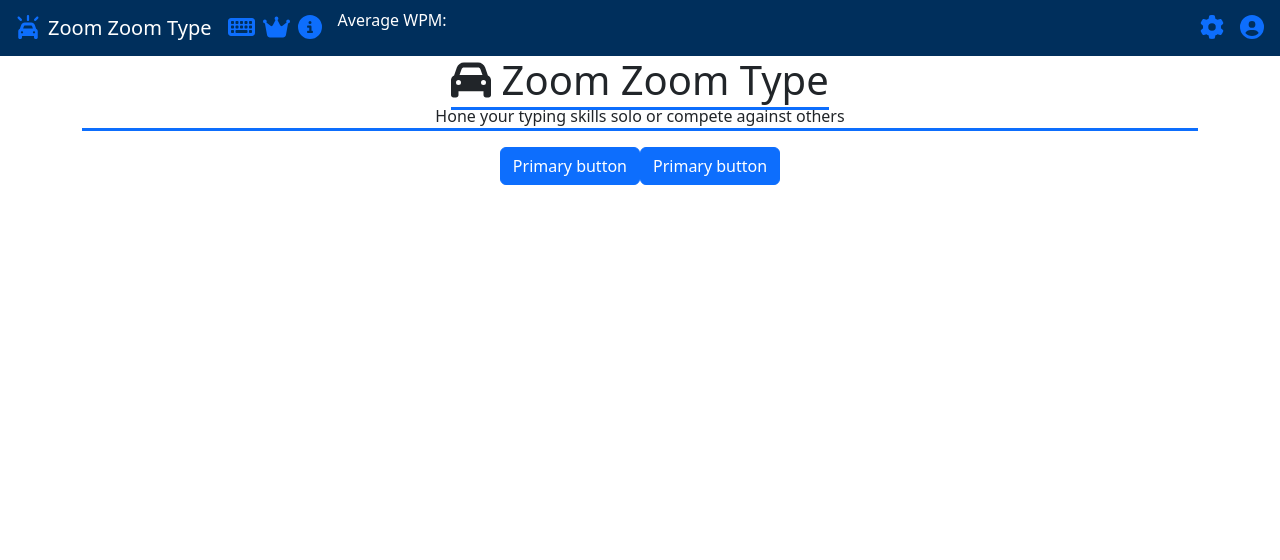
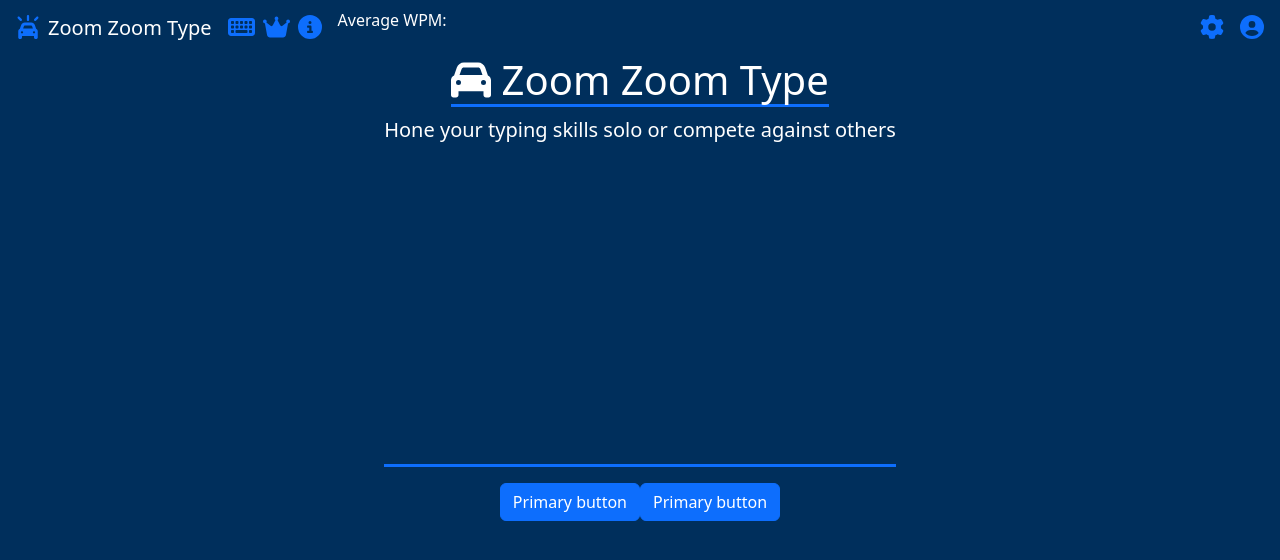
Before and after one commit to eHag-FRU/ZoomZoomType, a React (Vite) app in the folder client/: page / in a window 1280 px wide. Shown: the top 560 px of the page. Built offline with nearby package versions, Linux system fonts and the light colour scheme.

Commit message:
added a bit more work to home page, still figuring out how to center and align stuff using bootstrap

```diff
--- a/client/src/App.jsx
+++ b/client/src/App.jsx
@@ -24,9 +24,8 @@ library.add(faCarOn, faCrown, faKeyboard,faCircleInfo, faGear, faCircleUser);
 function App() {
 
   return (
-    <div className='app-container'>
+    <div className='app-container  theme-d5'>
       <NavBar></NavBar>
-
       <Routes>
         <Route path='/' element={<Home/>}/>
         <Route path='/Home' element={<Home/>}/>
--- a/client/src/components/Home.jsx
+++ b/client/src/components/Home.jsx
@@ -1,21 +1,23 @@
 import React from 'react';
 import { FontAwesomeIcon } from '@fortawesome/react-fontawesome';
-import { faCoffee, faUser, faCar } from '@fortawesome/free-solid-svg-icons';
+import { faCar } from '@fortawesome/free-solid-svg-icons';
 
 
 const Home = () => {
 
 
     return (
-        <div className = "container col text-center" align-items-center>
-            <h1 className="border-bottom border-3 border-primary d-inline"><FontAwesomeIcon icon={faCar}/> Zoom Zoom  Type</h1>
-            <p className="col align-items-center border-bottom border-3 border-primary ">
+        <div className="d-flex flex-column justify-content-center align-items-center min-vh-100 theme-d5 text-center">            <h1 className="border-bottom border-3 border-primary d-inline">
+                <FontAwesomeIcon icon={faCar}/> Zoom Zoom  Type
+            </h1>
+            <p className="lead col align-items-center border-bottom border-3 border-primary ">
                 Hone your typing skills solo or compete against others
             </p>
             <div className="col">
-                <button className="btn btn-primary mb-3">Primary button</button>
-                <button className="btn btn-primary mb-3">Primary button</button>
+                <button className="btn btn-large btn-primary mb-3">Primary button</button>
+                <button className="btn btn-large btn-primary mb-3">Primary button</button>
             </div>
+
         </div>
     )
 }
```
Also changed, not shown: 1 other file (tests, documents, lock files or other folders).
